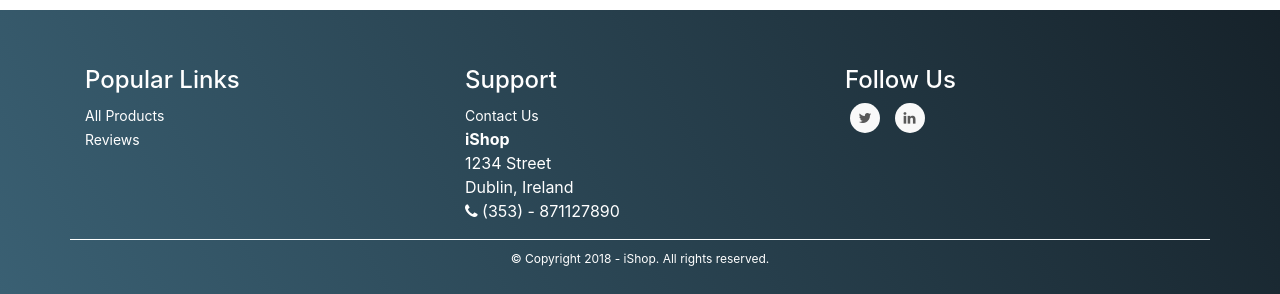
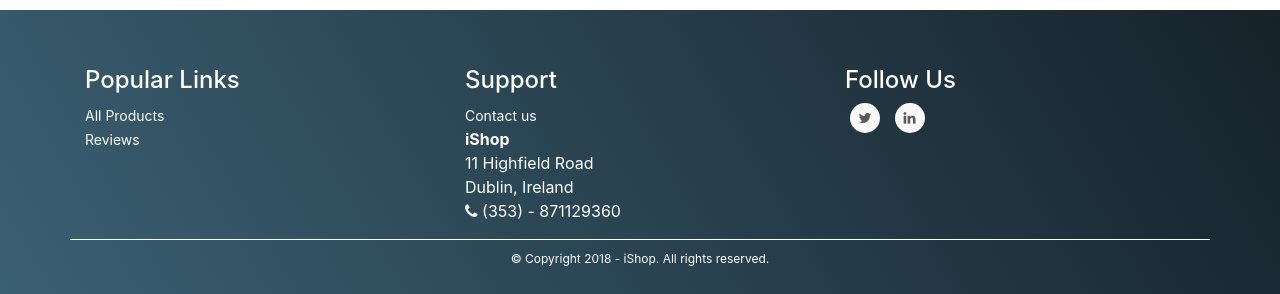
Before and after one commit to Tariqalrehily/iShop, a Django app: page /accounts/profile/ in a window 1280 px wide. Shown: the part 715-1009 px from the top of the page. Run offline with Django 3.2, Linux system fonts and the light colour scheme; the visitor is signed in with stand-in values (Sample User, id 1); data comes from the database, SQL or seed files in the repository; some libraries are stand-ins or nearby versions.

Commit message:
Update address and phone  number information.

```diff
--- a/templates/base.html
+++ b/templates/base.html
@@ -98,13 +98,13 @@
             <div class="footer-pad">
                 <h4>Support</h4>
                 <ul class="list-unstyled">
-                    <li><a href="{% url 'email' %}">Contact Us </a></li>
+                    <li><a href="{% url 'email' %}">Contact us </a></li>
                     <li>
                         <address>
                             <strong>iShop</strong><br>
-                            1234 Street<br>
+                            11 Highfield Road<br>
                             Dublin, Ireland<br>
-                            <abbr title="Phone"></abbr><i class="fa fa-phone"></i> (353) - 871127890
+                            <abbr title="Phone"></abbr><i class="fa fa-phone"></i> (353) - 871129360
                         </address>
                     </li>
                 </ul>
@@ -112,7 +112,7 @@
         </div>
             <div class="col-md-4">
             <!--Footer column3 socil media-->
-                <h4>Follow Us</h4>
+                <h4> Follow Us</h4>
                 <ul class="social-network social-circle">
                 <li><a href="https://twitter.com/orly1100" class="icoTwitter" title="twitter" target="_blank"><i class="fa fa-twitter"></i></a></li>
                 <li><a href="https://www.linkedin.com/in/tariqalrehily/" class="icoLinkedin" title="Linkedin" target="_blank"><i class="fa fa-linkedin"></i></a></li>
```
